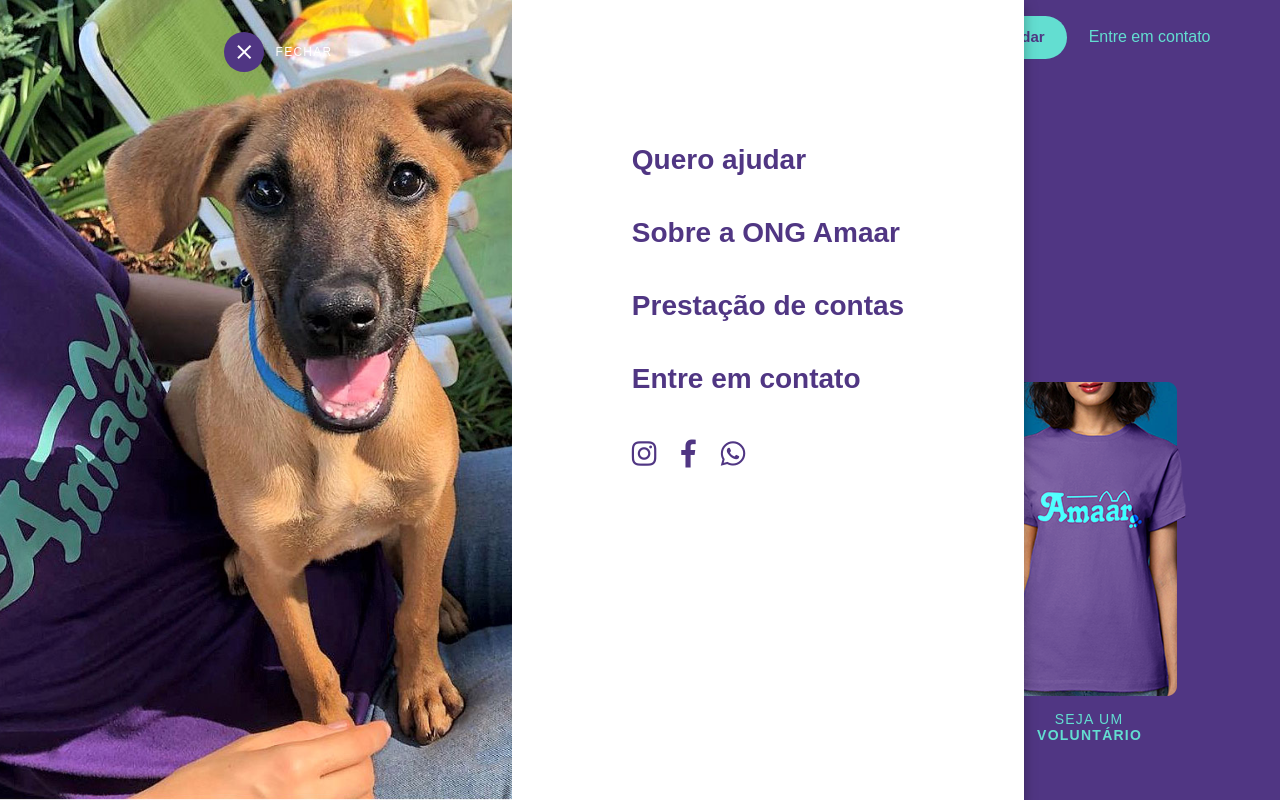
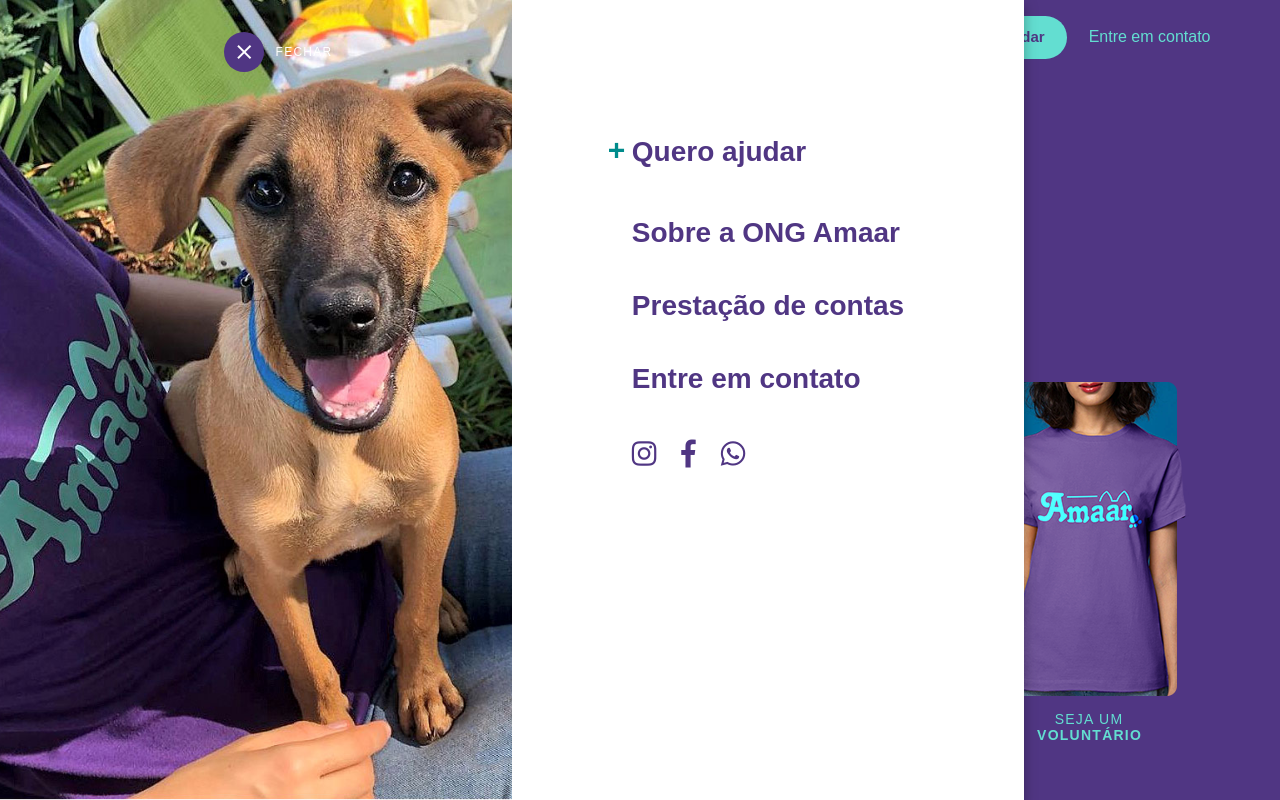
Before and after one commit to helton-mori-dev/ong-amaar-vue, a Vue app: page / in a window 1280 px wide. Both pictures are taken after a click on the button "MENU". Shown: the top 800 px of the page. Built offline with nearby package versions, Linux system fonts and the light colour scheme; a web font is replaced by a local one.

Commit message:
Desenvolvimento do toggle do menu

```diff
--- a/src/components/HeaderComponents/Menu.vue
+++ b/src/components/HeaderComponents/Menu.vue
@@ -49,8 +49,8 @@
             class="list-menu"
             flat
             >
-            <v-list-item class="label-item">
-                <v-list-item-title v-on:click="show1 = !show1">Quero ajudar</v-list-item-title>
+            <v-list-item class="label-item quero-ajudar-title">
+                <v-list-item-title v-on:click="show1 = !show1; toggleClassQuero()">Quero ajudar</v-list-item-title>
                 <ul class="lista-quero-ajudar" v-show="show1">
                   <li>
                     <v-btn flat text dark depressed  class="options-link" target="blank" href="https://www.instagram.com/ongamaar/">
@@ -114,6 +114,10 @@
   methods: {
     closeMenu: function() {
       document.getElementsByClassName('v-menu__content')[0].style.display = 'none'
+    },
+    toggleClassQuero: function() {
+      let titletoggle = document.querySelector('.quero-ajudar-title');
+      titletoggle.classList.toggle('quero-ajudar-title-height');
     }
   },
   data () {
@@ -125,9 +129,48 @@
 </script>
 
 <style>
+
+.quero-ajudar-title {
+  width: 100%;
+  flex-direction: column;
+  align-items: flex-start!important;
+  position: relative;
+  height: 48px;
+}
+
+.quero-ajudar-title-height {
+  height: auto;
+}
+
+.quero-ajudar-title .v-list-item__title:before {
+  content: '+';
+  position: absolute;
+  top: -3px;
+  left: -8px;
+  color: darkcyan;
+  font-size: 30px;
+  font-weight: bold;
+}
+
+.quero-ajudar-title-height .v-list-item__title:before{
+  content: '-';
+}
+
+.quero-ajudar-title .v-list-item__title {
+  align-self: flex-start;
+  cursor: pointer;
+  transition: .3s all ease;
+  overflow: visible;
+}
+
+
 .lista-quero-ajudar {
   padding: 22px 9px 22px 0!important;
   list-style: none;
+}
+
+.quero-ajudar-title .lista-quero-ajudar {
+  padding: 22px 9px 0 0!important;
 }
 
 .lista-quero-ajudar li a, .lista-quero-ajudar li span{
@@ -225,7 +268,7 @@
   transition: .3s all ease;
 }
 
-.label-item a:hover {
+.quero-ajudar-title .v-list-item__title:hover, .label-item a:hover {
   color: darkcyan;
 }
 
```
